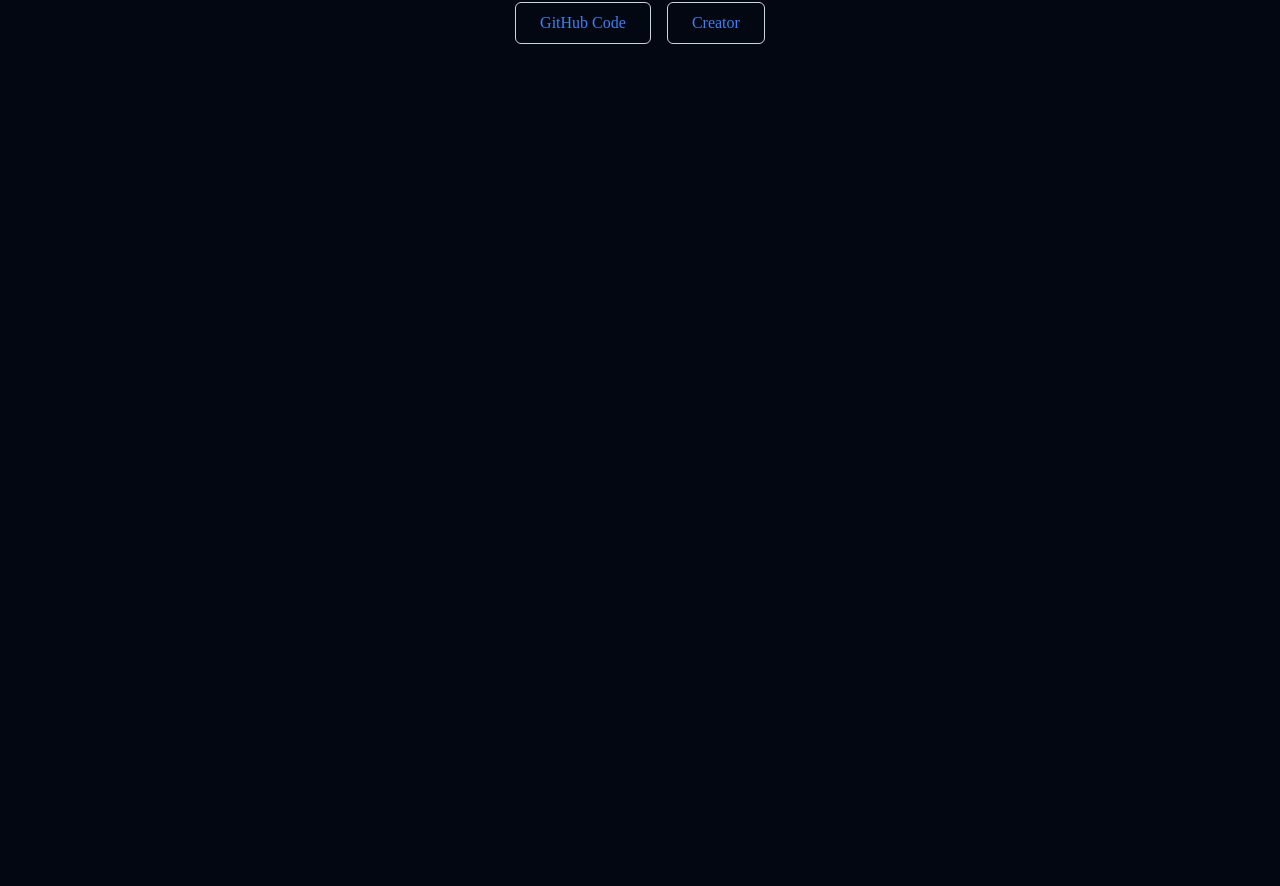
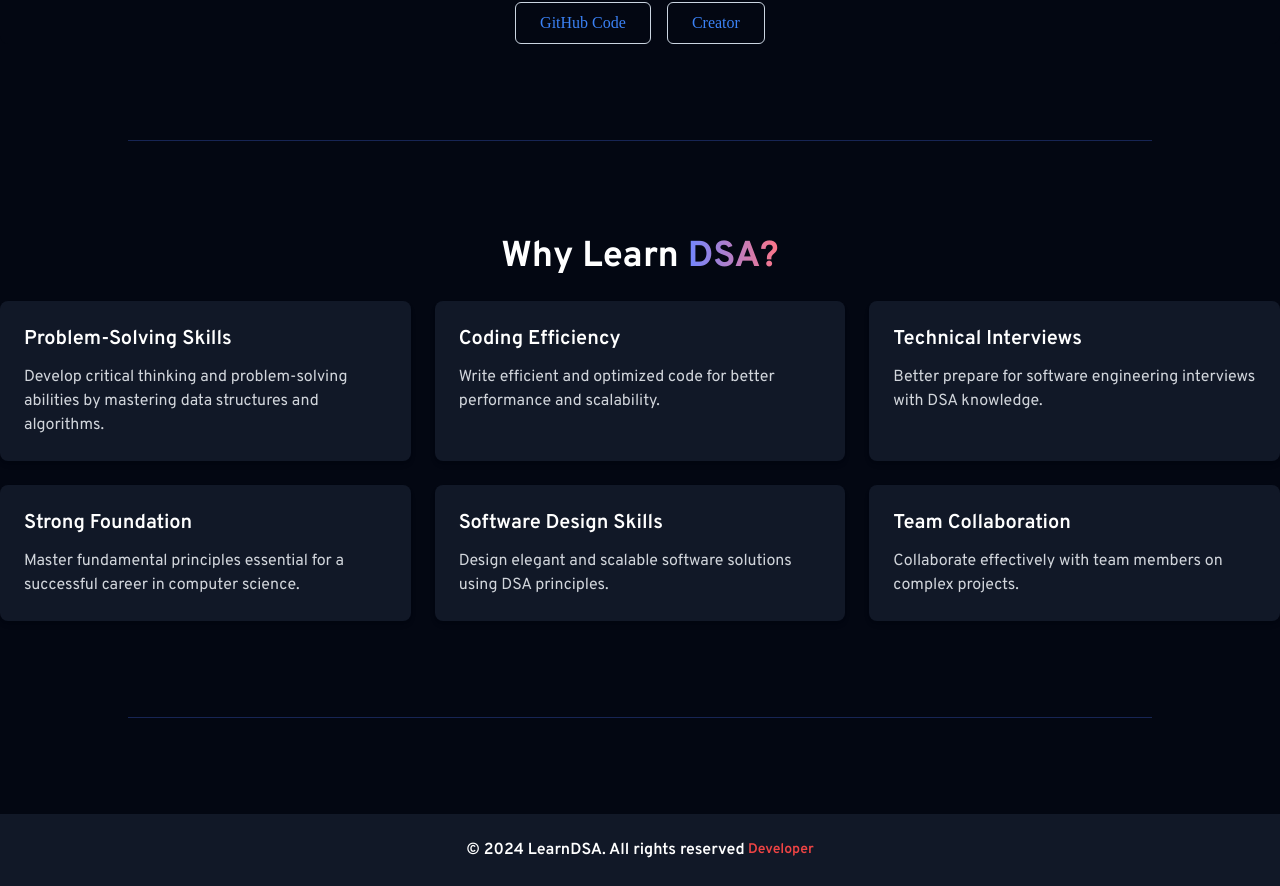
Before and after one commit to LokeshwarPrasad3/DSA-Visualization-Project, a React (Vite) app: page / in a window 1280 px wide. Shown: the part 588-1474 px from the top of the page. Before the commit the page ends 800 px from the top, so only its background shows below. Built offline with nearby package versions, Linux system fonts and the light colour scheme; a web font is replaced by a local one.

Commit message:
add homepage content with footer

```diff
--- a/src/Components/Footer.jsx
+++ b/src/Components/Footer.jsx
@@ -1,10 +1,18 @@
 
 const Footer = () => {
   return (
-    <div>
+    <footer className="bg-gray-900 text-white py-6 font-overpass font-semibold">
+      <div className="container mx-auto px-4 text-center flex-3">
+        <p className="text-[1rem]">&copy; 2024 LearnDSA. All rights reserved </p>
+        <a
+          href="https://lokeshwar-creatives.netlify.app"
+          className="text-red-500 hover:text-red-400 text-sm"
+        >
+          &nbsp;Developer
+        </a>
+      </div>
+    </footer>
+  );
+};
 
-    </div>
-  )
-}
-
-export default Footer
+export default Footer;
--- /dev/null
+++ b/src/Components/HorizontalLine.jsx
@@ -0,0 +1,7 @@
+const HorizontalLine = () => {
+  return (
+    <hr className="border-t border-blue-950 w-full md:w-[80%] mx-auto my-14 lg:my-24" />
+  );
+};
+
+export default HorizontalLine;
--- a/src/Components/MainViewPort.jsx
+++ b/src/Components/MainViewPort.jsx
@@ -18,12 +18,20 @@ const MainViewPort = () => {
           </p>
         </div>
         <div className="button_container flex justify-center mt-16">
-          <button className="bg-transparent border border-slate-300 text-blue-500 px-6 py-2 rounded-md mr-4 hover:bg-slate-900 hover:text-white focus:outline-none">
+          <a
+            href="https://github.com/LokeshwarPrasad3"
+            target="_blank"
+            className="cursor-pointer bg-transparent border border-slate-300 text-blue-500 px-6 py-2 rounded-md mr-4 hover:bg-slate-900 hover:text-white focus:outline-none"
+          >
             GitHub Code
-          </button>
-          <button className="bg-transparent border border-slate-300 text-blue-500 px-6 py-2 rounded-md hover:bg-slate-900 hover:text-white focus:outline-none">
+          </a>
+          <a
+            href="https://lokeshwar-creatives.netlify.app"
+            target="_blank"
+            className="cursor-pointer bg-transparent border border-slate-300 text-blue-500 px-6 py-2 rounded-md hover:bg-slate-900 hover:text-white focus:outline-none"
+          >
             Creator
-          </button>
+          </a>
         </div>
       </div>
     </div>
--- a/src/Components/WhyLearnDSA.jsx
+++ b/src/Components/WhyLearnDSA.jsx
@@ -1,11 +1,67 @@
-import React from 'react'
+import React from 'react';
+
+const FeatureCard = ({ title, description }) => {
+  return (
+    <div className="bg-gray-900 rounded-lg p-6 shadow-md">
+      <h3 className="text-xl font-semibold mb-3 text-white">{title}</h3>
+      <p className="text-gray-300">{description}</p>
+    </div>
+  );
+};
 
 const WhyLearnDsa = () => {
+  const features = [
+    {
+      title: 'Problem-Solving Skills',
+      description:
+        'Develop critical thinking and problem-solving abilities by mastering data structures and algorithms.',
+    },
+    {
+      title: 'Coding Efficiency',
+      description:
+        'Write efficient and optimized code for better performance and scalability.',
+    },
+    {
+      title: 'Technical Interviews',
+      description:
+        'Better prepare for software engineering interviews with DSA knowledge.',
+    },
+    {
+      title: 'Strong Foundation',
+      description:
+        'Master fundamental principles essential for a successful career in computer science.',
+    },
+    {
+      title: 'Software Design Skills',
+      description:
+        'Design elegant and scalable software solutions using DSA principles.',
+    },
+    {
+      title: 'Team Collaboration',
+      description:
+        'Collaborate effectively with team members on complex projects.',
+    },
+  ];
+
   return (
-    <div>
+    <div className="container mx-auto font-overpass">
+      <h2 className="text-4xl font-bold text-center mb-6">
+        Why Learn{' '}
+        <span className="bg-clip-text text-transparent bg-gradient-to-r from-[#7186ff] to-[#fe7587]">
+          DSA?
+        </span>
+      </h2>
+      <div className="grid grid-cols-1 md:grid-cols-2 lg:grid-cols-3 gap-6">
+        {features.map((feature, index) => (
+          <FeatureCard
+            key={index}
+            title={feature.title}
+            description={feature.description}
+          />
+        ))}
+      </div>
+    </div>
+  );
+};
 
-    </div>
-  )
-}
-
-export default WhyLearnDsa
+export default WhyLearnDsa;
--- a/src/Pages/HomePage.jsx
+++ b/src/Pages/HomePage.jsx
@@ -1,13 +1,16 @@
 import MainViewPort from '../Components/MainViewPort';
 import WhyLearnDSA from '../Components/WhyLearnDSA';
 import Footer from '../Components/Footer';
+import HorizontalLine from '../Components/HorizontalLine';
 // import WorkingHomePage from '../Components/WorkingHomePage';
 
 const HomePage = () => {
   return (
     <>
       <MainViewPort />
+      <HorizontalLine/>
       <WhyLearnDSA />
+      <HorizontalLine/>
       <Footer />
 
       {/* <WorkingHomePage/> */}
```
Also changed, not shown: 5 other files (tests, documents, lock files or other folders).
